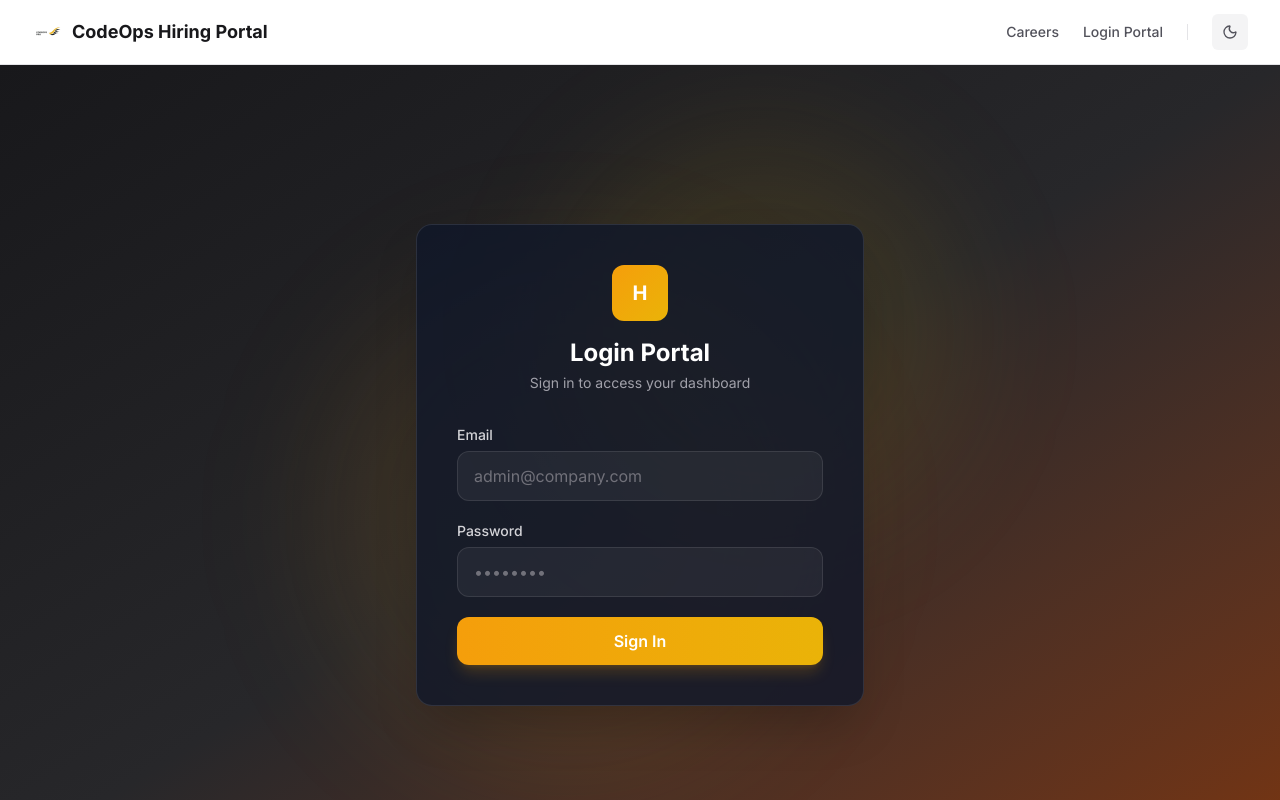
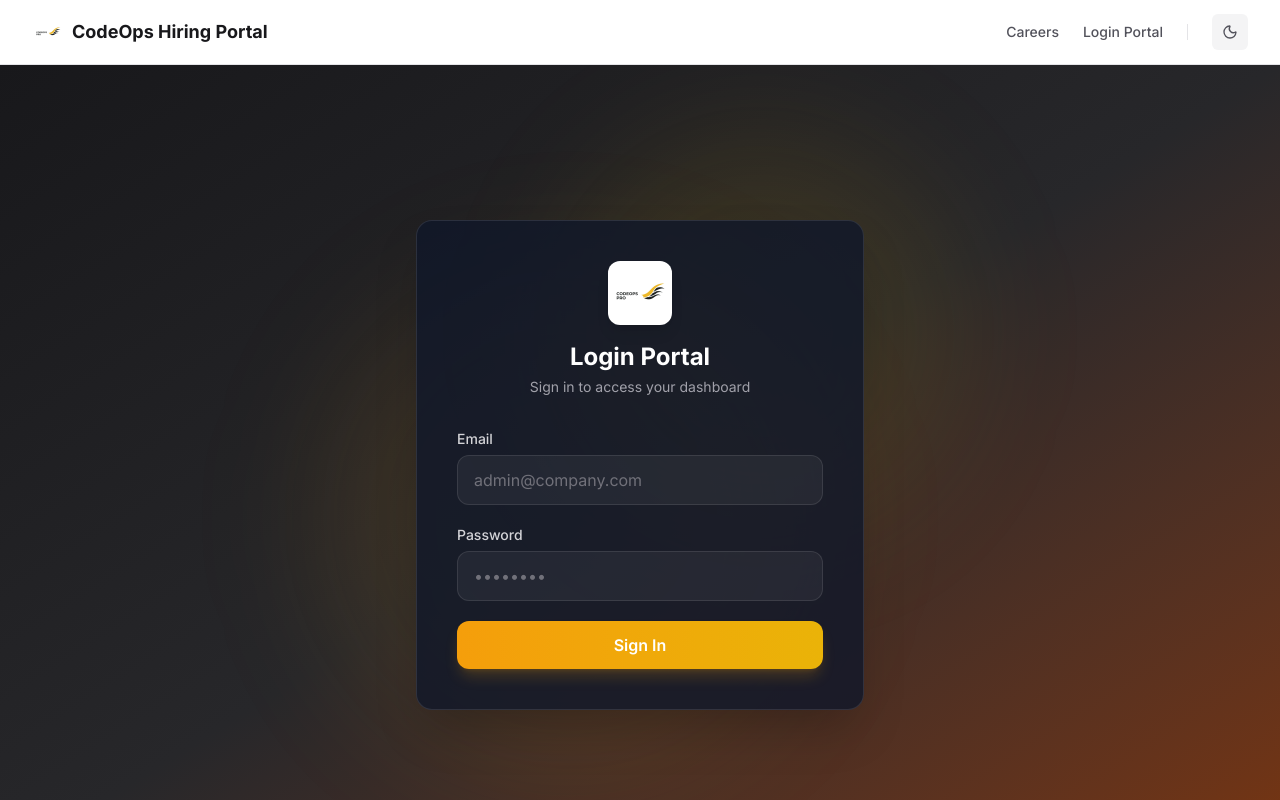
Before and after one commit to sajid-dev-56/codeops-hiring-portal, a Next.js app: page /login in a window 1280 px wide. Shown: the top 800 px of the page. Built offline with nearby package versions, Linux system fonts and the light colour scheme.

Commit message:
fix: replace H logo with codeops logo on login page

```diff
--- a/src/app/(public)/login/page.tsx
+++ b/src/app/(public)/login/page.tsx
@@ -3,6 +3,7 @@
 import { useState, Suspense } from "react";
 import { signIn } from "next-auth/react";
 import { useRouter, useSearchParams } from "next/navigation";
+import Image from "next/image";
 
 function LoginForm() {
   const router = useRouter();
@@ -126,8 +127,8 @@ export default function LoginPage() {
       <div className="animate-scale-in relative w-full max-w-md">
         <div className="glass-dark rounded-2xl p-8 sm:p-10 shadow-2xl">
           <div className="text-center mb-8">
-            <div className="w-14 h-14 mx-auto mb-4 rounded-xl bg-gradient-to-br from-primary-500 to-accent-500 flex items-center justify-center">
-              <span className="text-white font-bold text-xl">H</span>
+            <div className="w-16 h-16 mx-auto mb-4 rounded-xl flex items-center justify-center">
+              <Image src="/logo.jpg" alt="CodeOps Pro Logo" width={64} height={64} className="w-full h-full object-contain rounded-xl shadow-lg" />
             </div>
             <h1 className="text-2xl font-bold text-white mb-1">Login Portal</h1>
             <p className="text-surface-400 text-sm">
```
